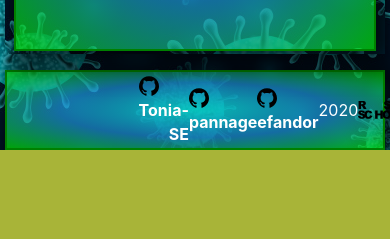
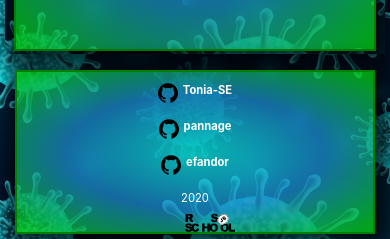
Before and after one commit to Tonia-SE/Covid-dashboard, a React (Create React App) app: page / in a window 390 px wide. Shown: the part 1999-2238 px from the top of the page. Before the commit the page ends 2149 px from the top, so only its background shows below. Built offline with nearby package versions, Linux system fonts and the light colour scheme; no server answers.

Commit message:
feat: fix footer always at the bottom of page

```diff
--- a/src/components/Footer/footer.scss
+++ b/src/components/Footer/footer.scss
@@ -26,10 +26,16 @@ a:hover {
 
     @include table_background_gradient;
     display: flex;
+    position: relative;
+    bottom: 0;
     justify-content: space-around;
     align-items: center;
     margin-top: 1rem;
+    margin-left: -5px;
+    margin-right: -5px;
+    margin-bottom: 5px;
     min-height: 5rem;
+    flex-grow: 1;
 }
 
 .copyright-title {
@@ -60,11 +66,6 @@ a:hover {
  background-size: contain;
 }
 
-.link-rs{
-  padding-left: 55px;
-  margin-right: 30px;
-}
-
 .link-rs::before{
  display: block;
  position: absolute;
@@ -72,7 +73,7 @@ a:hover {
  width: 50px;
  height: 20px;
  top: -10px;
- left: 0;
+ left: -10px;
  background-image: url('./../../assets/rs-logo.svg');
  background-repeat: no-repeat;
  background-size: contain;
@@ -83,22 +84,21 @@ a:hover {
 @media (max-width: 768px) {
 
     .footer-copyright {
-        width: 30%
+        flex-direction: column;
+        height: 10rem;
+        font-size: 0.7rem;
     }
-
 }
 
 @media (max-width: 375px) {
-    .footer {
-        margin-top: 1rem;
-    }
 
     .copyright-title {
         font-size: 0.7rem;
     }
 
     .footer-copyright {
+
         font-size: 0.7rem;
-        width: 66%
+        padding-bottom: 1rem;
     }
 }
--- a/src/index.scss
+++ b/src/index.scss
@@ -14,6 +14,13 @@ body {
 code {
   font-family: source-code-pro, Menlo, Monaco, Consolas, 'Courier New',
     monospace;
+}
+
+.container-fluid {
+  display: flex;
+  flex-direction: column;
+  min-height: 100vh;
+  justify-content: space-between;
 }
 
 .column-1,
--- a/tsconfig.json
+++ b/tsconfig.json
@@ -19,7 +19,7 @@
     "resolveJsonModule": true,
     "isolatedModules": true,
     "noEmit": true,
-    "jsx": "react"
+    "jsx": "react-jsx"
   },
   "include": [
     "src"
```
